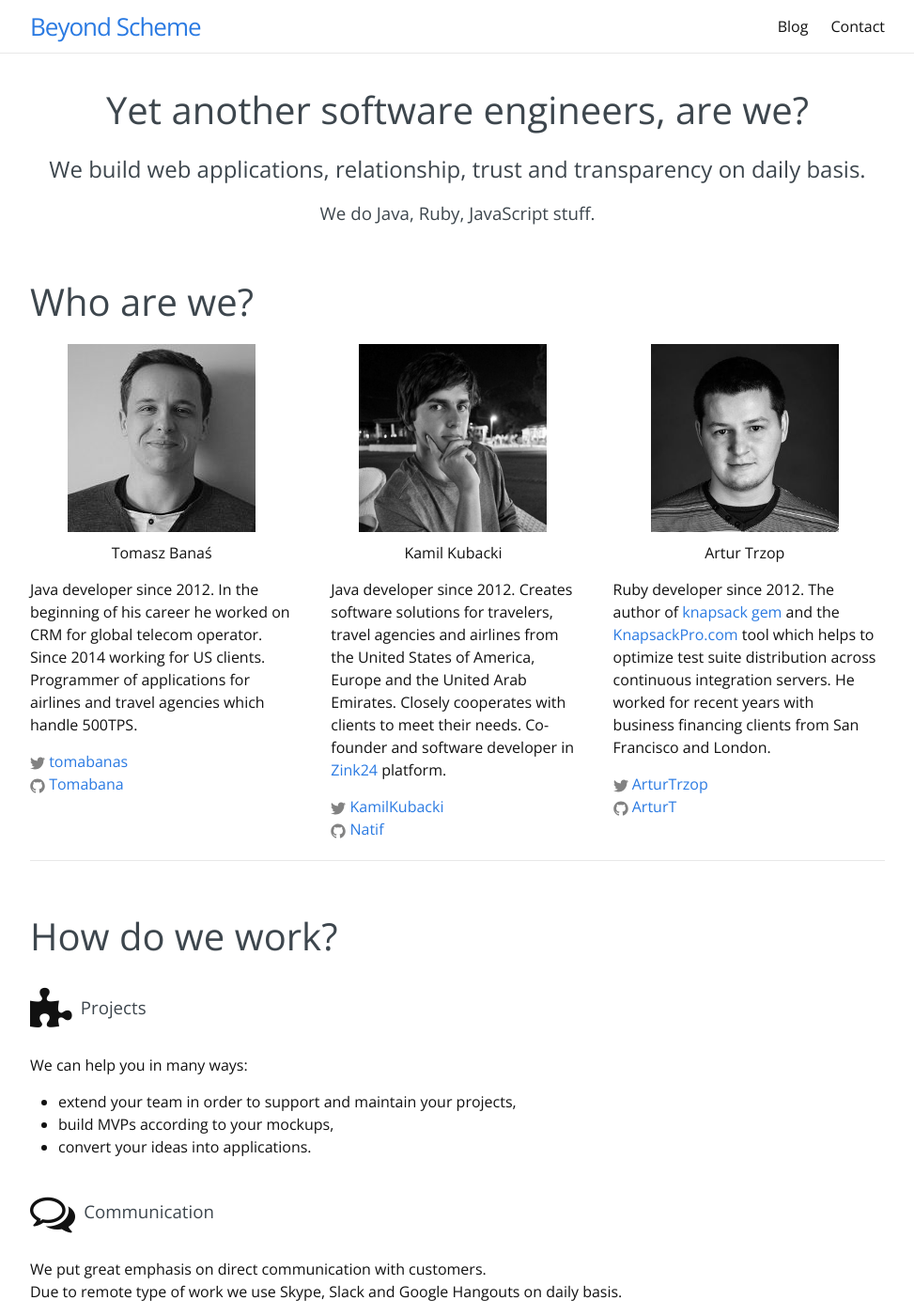
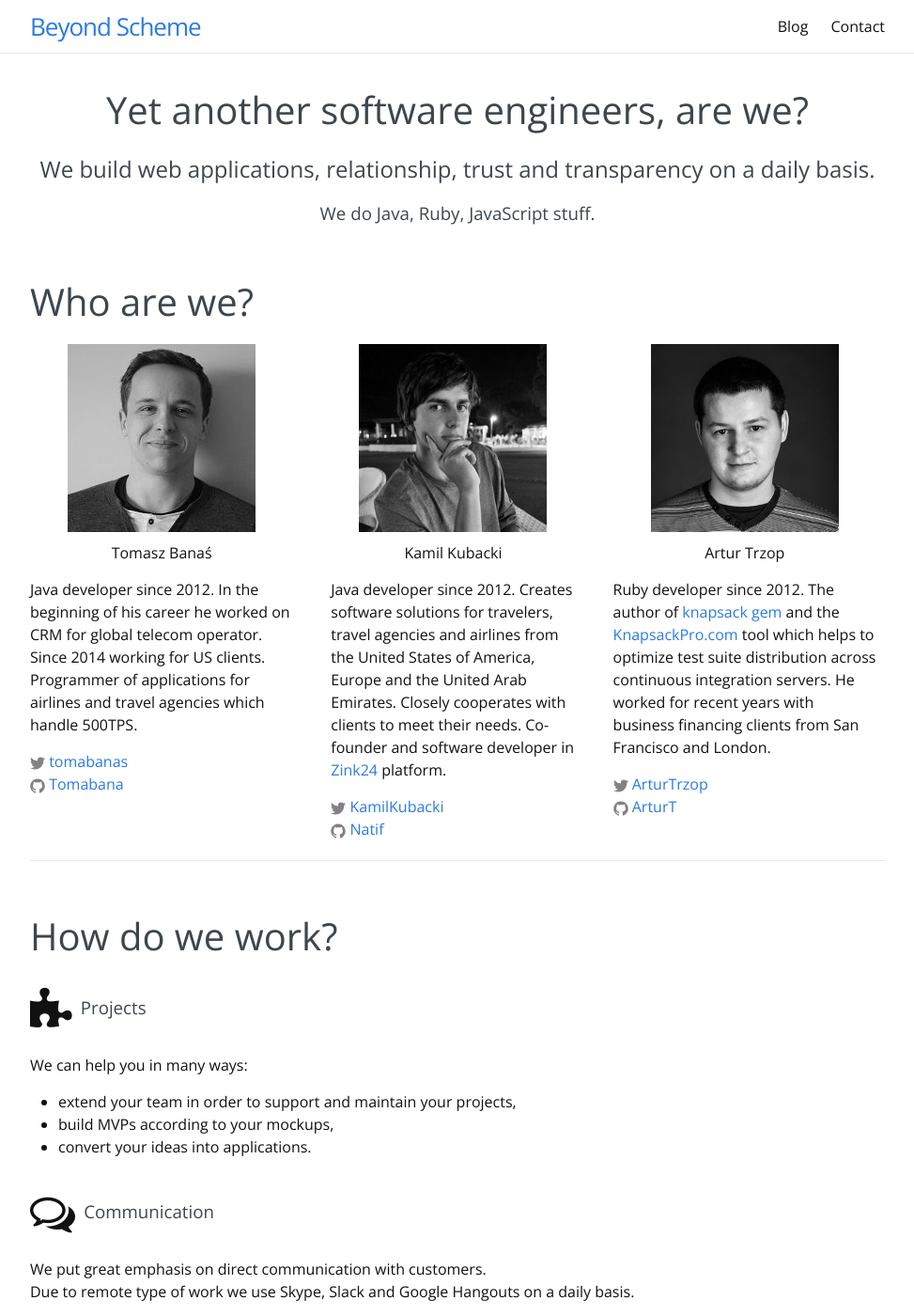
Before and after one commit to BeyondScheme/BeyondScheme.github.io, a Jekyll site: the page built from index.html, in a window 1280 px wide and 1400 px high. Shown: the whole window at 94% size, without its empty margins (153-1126 px from the left). Built offline with Jekyll 4.4.1, drawn with Linux system fonts in a browser that asks for light colours; nearby versions of some CDN libraries.

Commit message:
add missing a

```diff
--- a/index.html
+++ b/index.html
@@ -6,7 +6,7 @@ layout: default
 
   <div class="section" id="welcome-section">
     <h1 class="big">Yet another software engineers, are we?</h1>
-    <h2>We build web applications, relationship, trust and transparency on daily basis.</h2>
+    <h2>We build web applications, relationship, trust and transparency on a daily basis.</h2>
 
     <h3>We do Java, Ruby, JavaScript stuff.</h3>
   </div>
@@ -84,7 +84,7 @@ layout: default
 
           <p>
             We put great emphasis on direct communication with customers.<br>
-            Due to remote type of work we use Skype, Slack and Google Hangouts on daily basis.
+            Due to remote type of work we use Skype, Slack and Google Hangouts on a daily basis.
           </p>
         </div>
         <div class="column-padding">
```
